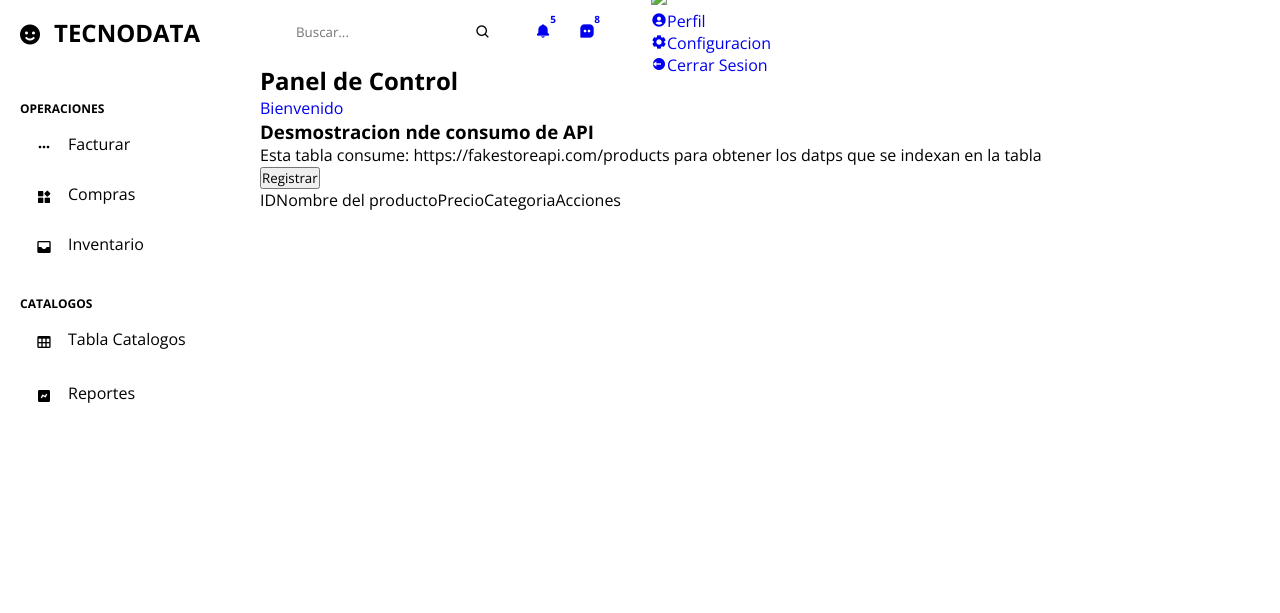
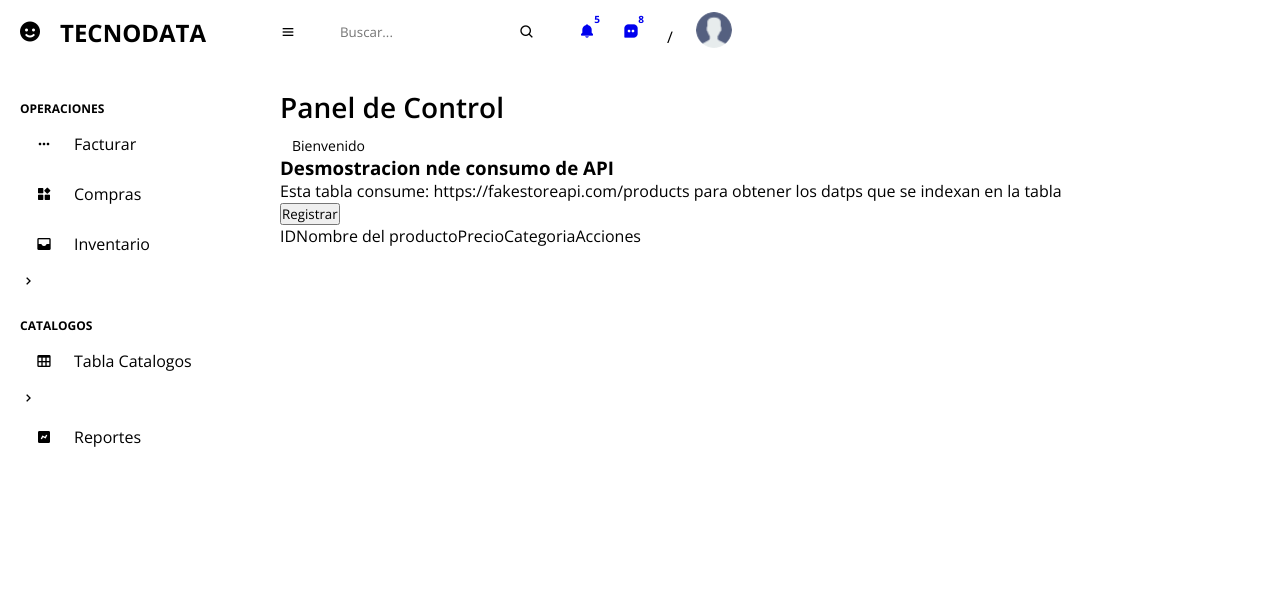
Before and after one commit to SuryMassiel/Proyecto_Final1, a plain HTML site: page index.html in a window 1280 px wide. Drawn offline with nearby package versions, Linux system fonts and the light colour scheme.

Commit message:
Ya casi terminamos el CSS

```diff
--- a/index.html
+++ b/index.html
@@ -10,13 +10,13 @@
 <body>
     <!--Funciona como menu lateral-->
     <section id="menuLateral">
-        <a href="#" class="menuLateral__brand"><i class="bx bxs-smile menuLateral__icon"></i>TECNODATA</a>
+        <a href="./index.html" class="menuLateral__brand"><i class="bx bxs-smile menuLateral__icon"></i>TECNODATA</a>
 
         <ul class="menuLateral__side-menu">
             <li class="menuLateral__divisor" data-text="OPERACIONES">OPERACIONES</li>
-            <li><a href="#" class="active"><i class="bx bx-dots-horizontal-rounded menuLateral__icon"></i>Facturar</a></li>
+            <li><a href="./Facturar.html" class="active"><i class="bx bx-dots-horizontal-rounded menuLateral__icon"></i>Facturar</a></li>
             <li><a href="#"><i class="bx bxs-widget menuLateral__icon"></i>Compras</a></li>
-            <li><a href="#"><i class="bx bxs-inbox  menuLateral__icon"></i>Inventario</a></li>
+            <li><a href="#"><i class="bx bxs-inbox  menuLateral__icon"></i>Inventario</a><i class="bx bx-chevron-right menuLateral__icon--right"> </i></li>
 
             <!--SUB MENU DE NAVEGACION QUE DEPENDE DE INVENTARIOS-->
             <ul class="menuLateral__side-drowdown">
@@ -26,7 +26,7 @@
 
             <li class="menuLateral__divisor" data-text="CATALOGOS">CATALOGOS</li>
             <!--SUB MENU DE NAVEGACION QUE DEPENDE DE INVENTARIOS-->
-            <li><a href="#"><i class="bx bx-table  menuLateral__icon"></i>Tabla Catalogos</a></li>
+            <li><a href="#"><i class="bx bx-table  menuLateral__icon"></i>Tabla Catalogos</a><i class="bx bx-chevron-right menuLateral__icon--right"> </i></li>
             <ul class="menuLateral__side-drowdown">
                 <li><a href="#">Categoria</a></li>
                 <li><a href="#">Proveedores</a></li>
@@ -34,7 +34,7 @@
                 <li><a href="#">Sucursales</a></li>
             </ul>
 
-            <li><a href="#"><i class="bx bxs-chart  menuLateral__icon"></i>Reportes</a></li>
+            <li><a href="./Reportes.html"><i class="bx bxs-chart  menuLateral__icon"></i>Reportes</a></li>
         </ul>
     </section>
     <!--Aqui termina el menu lateral-->
@@ -43,6 +43,7 @@
     <section id="content">
         <!--Aqui comienza el menu de navegacion-->
         <nav>
+            <i class="bx bx-menu nav__link-sidebar"> </i>
             <!--Este es el formulario del boton de busqueda-->
             <form class="nav__form" action="#">
                 <div class="nav__form-group">
@@ -63,13 +64,13 @@
             </a>
 
             <!--Foto de perfil-->
-            <span class="nav__divider"></span>
+            <span class="nav__divider">/</span>
             <div class="nav__profile">
-                <img src="#" class="nav__profile-img">
+                <img src="./img/profile.png" class="nav__profile-img">
                 <ul class="nav__profile-link">
                     <li><a href="#"><i class="bx bxs-user-circle nav__link-icon"></i>Perfil</a></li>
-                    <li><a href="#"><i class="bx bxs-cog nav__link-icon"></i>Configuracion</a></li>
-                    <li><a href="#"><i class="bx bxs-log-out-circle nav__link-icon"></i>Cerrar Sesion</a></li>
+                    <li><a href="#"><i class="bx bxs-cog"></i>Configuracion</a></li>
+                    <li><a href="#"><i class="bx bxs-log-out-circle"></i>Cerrar Sesion</a></li>
                 </ul>
             </div>
 
--- a/style.css
+++ b/style.css
@@ -17,6 +17,7 @@
     --green: #81d43a;
     --light-green: #e3ffcb;
     --blue:#1775f1;
+    --light-blue: #d0e4ff;
     --dark-blue: #0c5fcd;
     --red: #fc3b56;
 }
@@ -27,7 +28,7 @@ html{
 }
 
 body{
-    background-color: var(--grey);
+    background: var(--grey);
     overflow-x: hidden;
 }
 
@@ -71,7 +72,7 @@ li{
     height: 100%;
     overflow-y: auto;
     scrollbar-width: none;
-    transition: all .3 ease;
+    transition: all .3s ease;
     z-index: 200;
 }
 
@@ -102,7 +103,7 @@ li{
     left: 0;
     z-index: 100;
     background: var(--light);
-    transition: all .3 ease;
+    transition: all .3s ease;
     padding: 0 6px;
 }
 
@@ -113,18 +114,18 @@ li{
     display: flex;
     justify-content: center;
     align-items: center;
-    margin-top: 6px;
+    margin-right: 6px;
 }
 
 #menuLateral .menuLateral__icon--right{
     margin-left: auto;
-    transition: all .3 ease;
+    transition: all .3s ease;
 }
 
 #menuLateral .menuLateral__side-menu{
     margin: 36px 0;
     padding: 0 20px;
-    transition: all .3 ease;
+    transition: all .3s ease;
 }
 
 #menuLateral.hide .menuLateral__side-menu{
@@ -141,7 +142,7 @@ li{
     fill-rule: 14px;
     color: var(--dark);
     padding: 12px 16px 12px 0;
-    transition: all .3 ease;
+    transition: all .3s ease;
     border-radius: 10px;
     margin: 4px 0;
     white-space: nowrap;
@@ -166,7 +167,7 @@ li{
     text-transform: uppercase;
     font-weight: 700;
     color: var(--dark-grey);
-    transition: all .3 ease;
+    transition: all .3s ease;
     white-space: nowrap;
 }
 
@@ -274,5 +275,103 @@ nav .nav__link .nav__link-badge{
 }
 
 nav .nav__divider{
-    /*width: ;*/
+    width: 1px;
+    background: var(--grey);
+    height: 12px;
+    display: block;
 }
+
+nav .nav__profile{
+    position: relative;
+}
+
+nav .nav__profile .nav__profile-img{
+    width: 36px;
+    height: 36px;
+    border-radius: 50%;
+    object-fit: cover;
+    cursor: pointer;
+}
+
+nav .nav__profile .nav__profile-link{
+    position: absolute;
+    top: calc(100% + 10px);
+    right: 0;
+    background: var(--light);
+    padding: 10px 0;
+    box-shadow: 4px 4px 16px rgb(0, 0, 0, .1);
+    border-radius: 10px;
+    width: 160px;
+    opacity: 0;
+    pointer-events: none;
+    transition: all .3s ease;
+}
+
+nav .nav__profile .nav__profile-link.show{
+    opacity: 1;
+    pointer-events: visible ;
+    top: 100%;
+}
+
+nav .nav__profile .nav__profile-link a{
+    padding: 10px 16px;
+    display: flex;
+    grid-gap: 10px;
+    font-size: 14px;
+    color: var(--dark);
+    align-items: center;
+    transition: all .3s ease;
+}
+
+nav .nav__profile .nav__profile-link a:hover{
+    background: var(--grey);
+}
+
+/**AQUI TERMINAMOS CON LA ESTILIZACI'ON DEL NAV-BAR/
+
+/*AQUI INICIA EL ESTILO DE LA ETIQUETA MAIN*/
+
+main{
+    width: 100%;
+    padding: 24px 24px 20px 20px;
+}
+
+main .main__title{
+    font-size: 28px;
+    font-weight: 600;
+    margin-bottom: 10px;
+}
+
+main .main__migas{
+    display: flex;
+    grid-gap: 6px;
+}
+
+main .main__migas li,
+main .main__migas a{
+    font-size: 14px;
+}
+
+main .main__migas a{
+    color: var(--blue);
+}
+
+main .info-data{
+    margin-top:36px;
+    display: grid;
+    grid-template-columns: repeat(auto-fit, minmax(240px,1fr));
+    grid-gap:20px;
+}
+
+main .info-data .info-data__card{
+    padding: 20px;
+    border-radius: 10px;
+    background: var(--light);
+    box-shadow: 4px 4px 16px rgb(0, 0, 0,.05);
+}
+
+main .info-data__card--head{
+    display: flex;
+    justify-content: space-between;
+    align-items: flex-start;
+}
```
Also changed, not shown: Facturar.html (added), Reportes.html (added), Script.js (added), img/profile.png (added).
